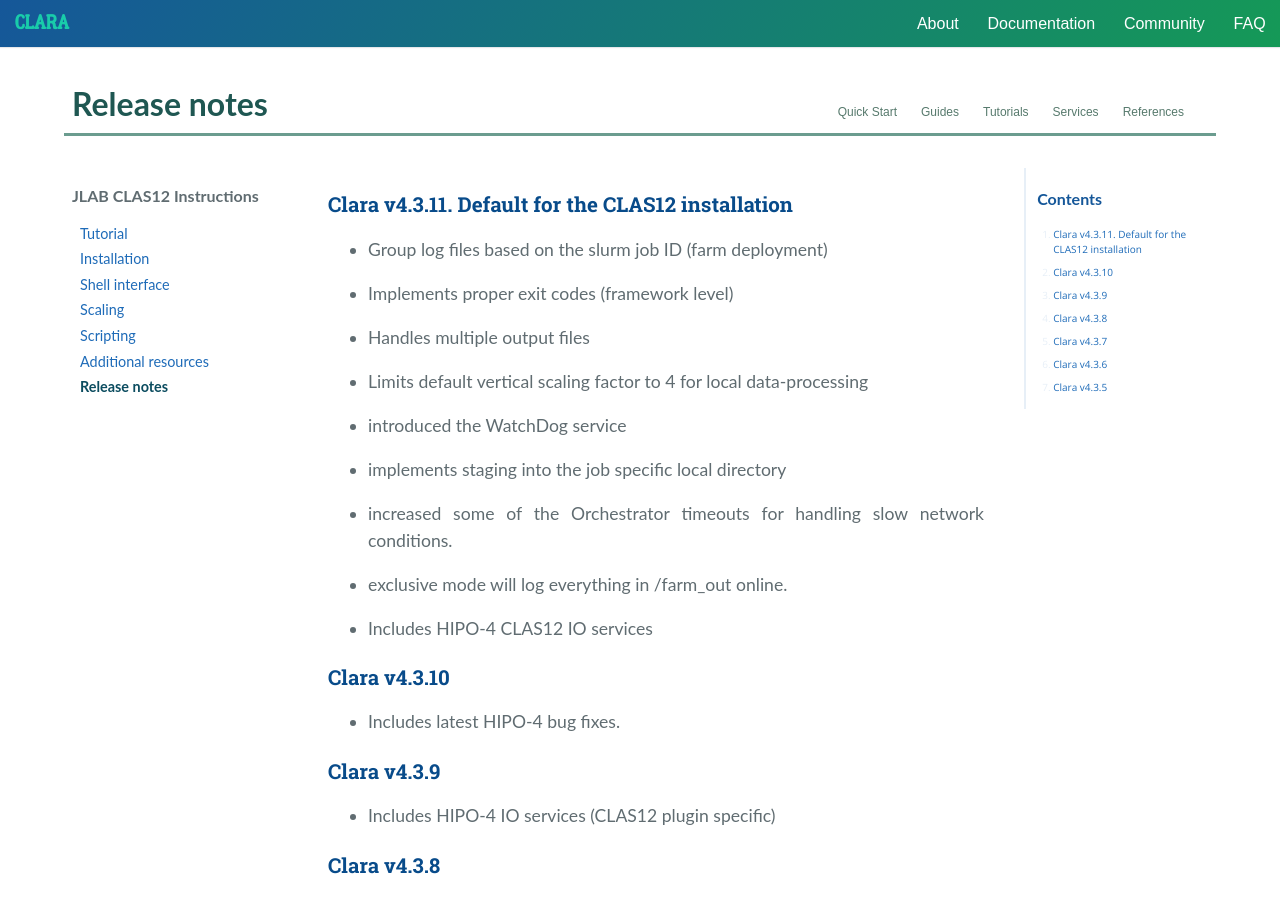
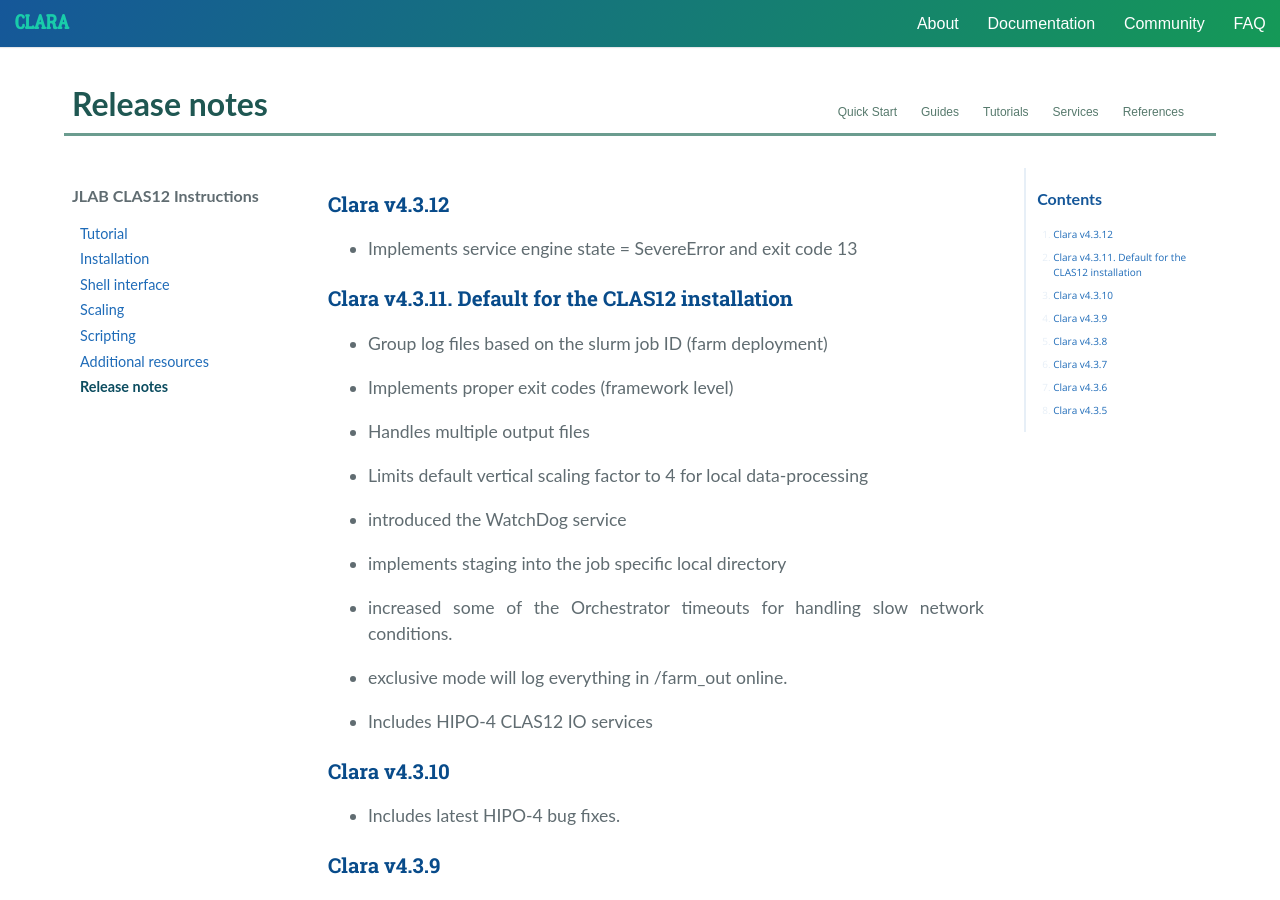
Before and after one commit to JeffersonLab/clara-docs, a Jekyll site: the page built from docs/clas/release-notes.md, in a window 1280 px wide and 900 px high. Built offline with Jekyll 4.4.1, drawn with Linux system fonts in a browser that asks for light colours; nearby versions of some CDN libraries.

Commit message:
-Implements service engine state = SevereError and exit code 13

```diff
--- a/docs/clas/release-notes.md
+++ b/docs/clas/release-notes.md
@@ -1,6 +1,10 @@
 ---
 title: Release notes
 ---
+
+### Clara v4.3.12
+
+- Implements service engine state = SevereError and exit code 13
 
 
 ### Clara v4.3.11. Default for the CLAS12 installation
```
